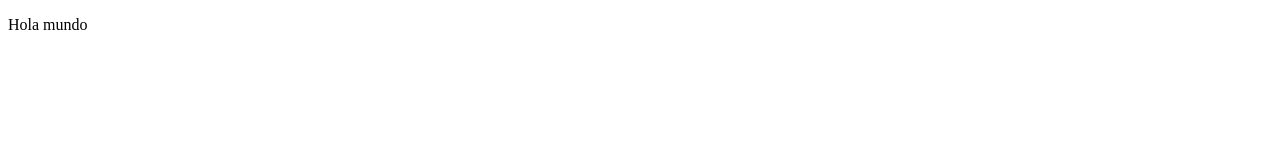
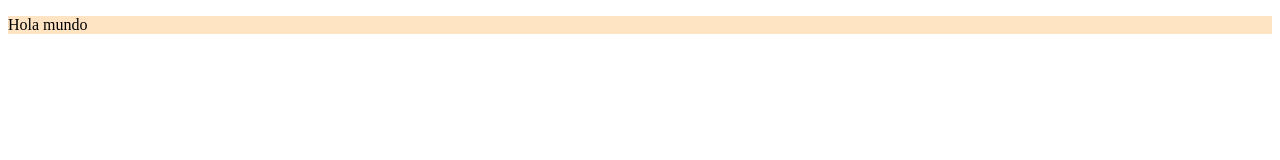
Before and after one commit to Rodri-D3v/Repositorio_prueba, a plain HTML site: page index.html in a window 1280 px wide. Drawn offline with Linux system fonts and the light colour scheme.

Commit message:
Cambie el backround del texto

```diff
--- a/index.html
+++ b/index.html
@@ -6,6 +6,6 @@
     <title>Repo_Rodrigo</title>
 </head>
 <body>
-    <p>Hola mundo</p>
+    <p style="background-color: bisque;">Hola mundo</p>
 </body>
 </html>
```
